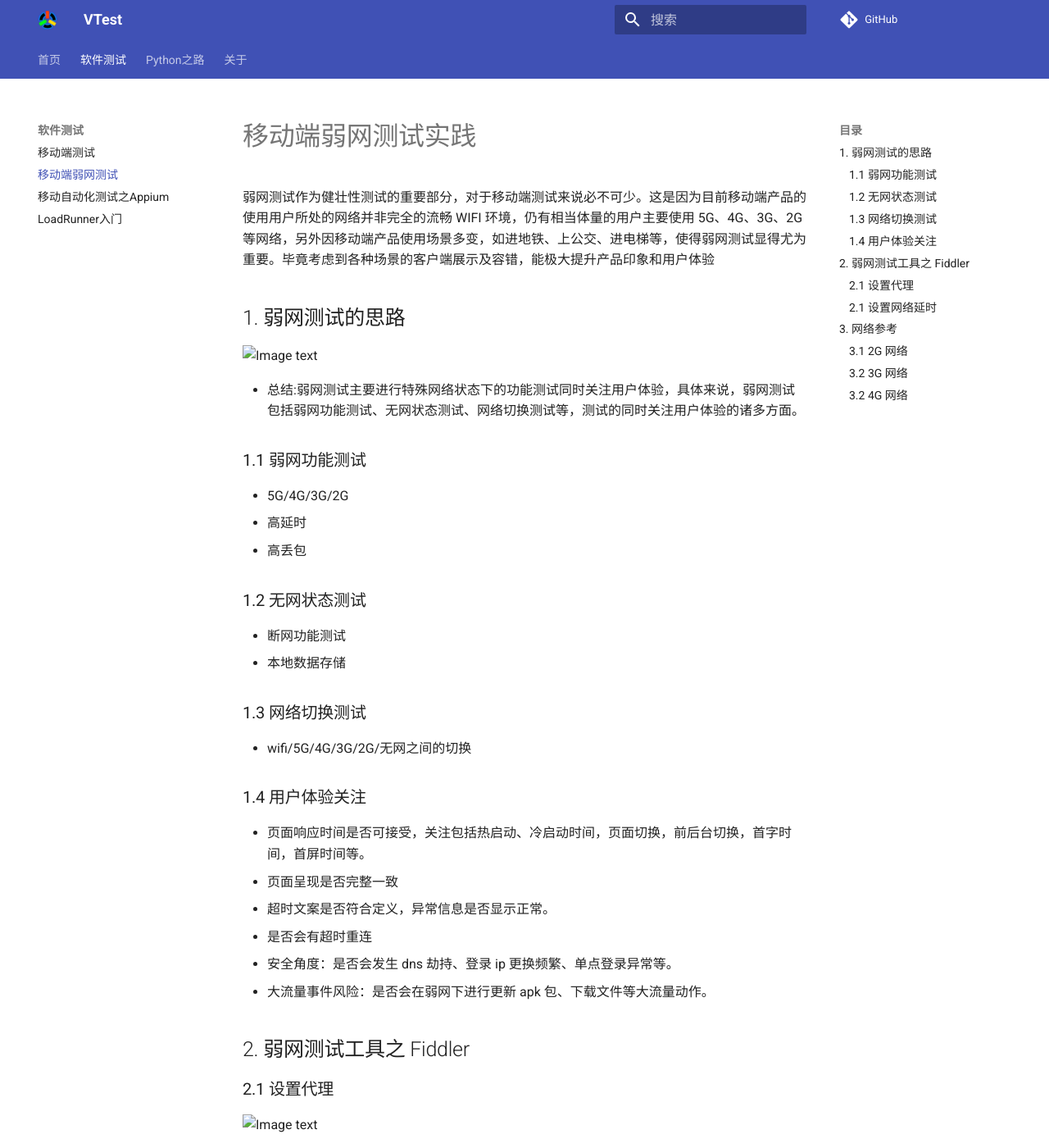
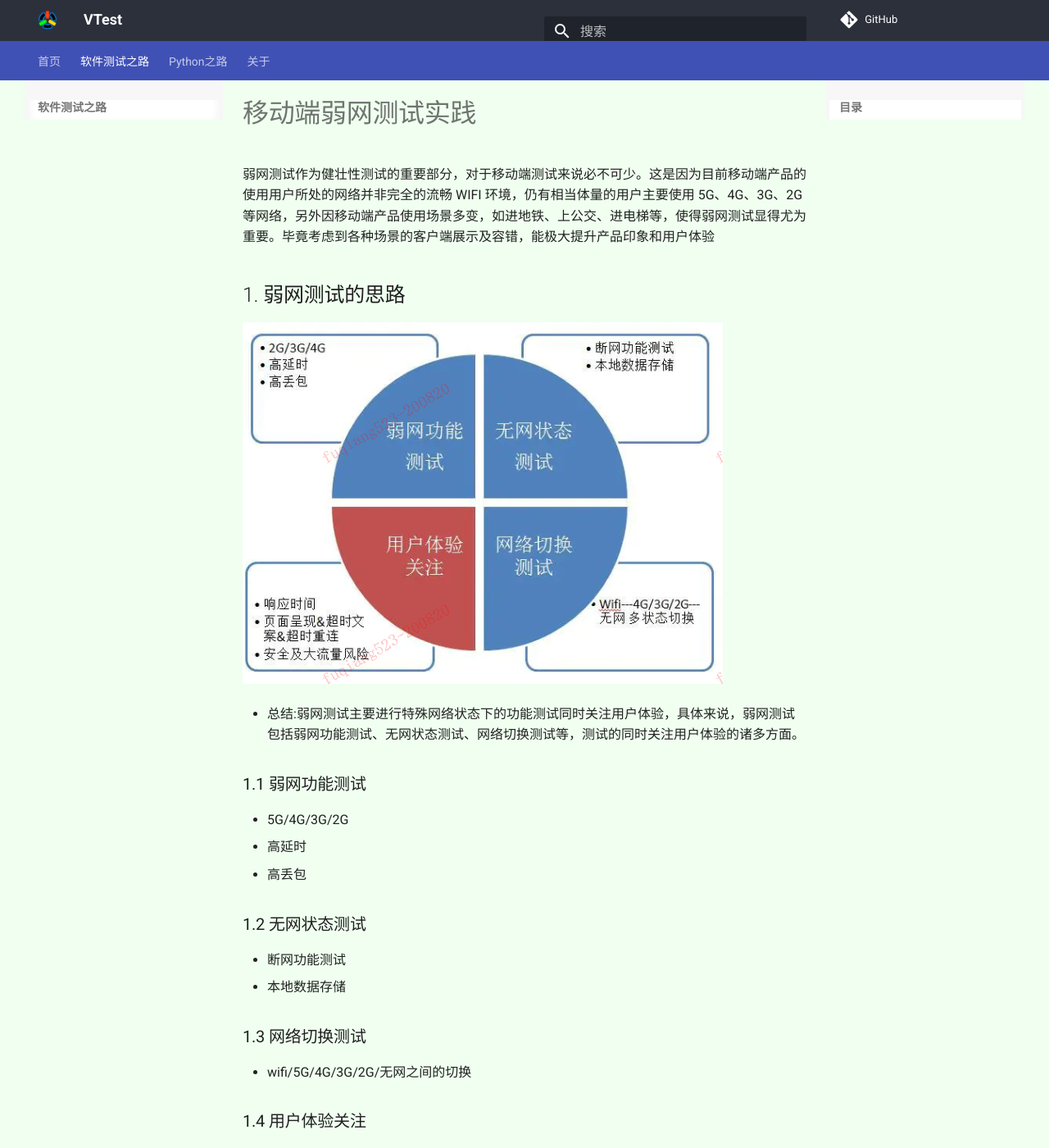
Before and after one commit to fuwuyong/vtest_blog, an MkDocs documentation site: the page built from docs/softtest/app_2.md, in a window 1280 px wide and 1400 px high. Shown: the whole window at 82% size. Built offline with MkDocs 1.6.1 and Material for MkDocs 9.7.7, drawn with Linux system fonts in a browser that asks for light colours; comment, search, counter and statistics services are not loaded; some of the changed text lies outside the part shown.

Commit message:
2020年8月29日06:23:58

```diff
--- a/docs/css/extra.css
+++ b/docs/css/extra.css
@@ -1,27 +1,103 @@
-div.col-md-9 h1:first-of-type {
-  text-align: center;
-  font-size: 60px;
-  font-weight: 300;
+/* 头部 */
+.md-header {
+  position: -webkit-sticky;
+  position: sticky;
+  top: 0;
+  right: 0;
+  left: 0;
+  z-index: 2;
+  height: 50px;
+  color: var(--md-primary-bg-color);
+  background-color: #2b303b;
+  box-shadow: 0 0 0.2rem rgba(0, 0, 0, 0), 0 0.2rem 0.4rem rgba(0, 0, 0, 0);
+  transition: color 250ms, background-color 250ms;
 }
 
-div.col-md-9 > p:first-of-type {
-  text-align: center;
+.md-header-nav__button.md-logo {
+  margin: 2px;
+  padding: 4px;
 }
 
-div.col-md-9 p.admonition-title:first-of-type {
-  text-align: left;
+.md-header-nav__button.md-logo img,
+.md-header-nav__button.md-logo svg {
+  display: block;
+  width: 40px;
+  height: 40px;
+  fill: currentColor;
 }
 
-div.col-md-9 h1:first-of-type .headerlink {
-  display: none;
+.md-header-nav__title {
+  flex-grow: 1;
+  padding: 8px;
+  font-size: 30px;
+  line-height: 35px;
+  font-weight: bold;
 }
 
-code.no-highlight {
-  color: black;
+.md-search__inner {
+  position: relative;
+  float: right;
+  width: 320px;
+  height: 10px !important;
+  padding: 1px 0px;
+  transition: width 250ms cubic-bezier(0.1, 0.7, 0.1, 1);
 }
 
-/* Definition List styles */
+/* 主体 */
+.md-main {
+  flex-grow: 1;
+  background-color: honeydew;
+}
+.md-main__inner {
+  display: flex;
+  height: 100%;
+  margin-top: 0px;
+}
 
-dd {
-  padding-left: 20px;
+/* 主体左边 */
+.md-sidebar {
+  position: -webkit-sticky;
+  position: sticky;
+  top: 2.4rem;
+  align-self: flex-start;
+  width: 12.1rem;
+  padding: 1.2rem 0;
+  overflow: hidden;
+  background-color: #f7f7f7;
 }
+
+/* footer */
+.md-footer {
+  color: #ffffff;
+  background-color: #2e3033;
+  /* height: 50px; */
+}
+/*
+.md-footer-nav__button {
+  margin: -22px;
+  padding: 1px;
+}
+.md-footer-nav__direction {
+  position: absolute;
+  top: 0;
+  right: 0;
+  left: 0;
+  margin-top: -45px;
+  padding: 1px 40px;
+  font-size: 12px;
+  opacity: 0.7;
+}
+
+.md-footer-nav__link {
+  display: flex;
+  padding-top: 20px;
+  padding-bottom: 20px;
+  transition: opacity 250ms;
+} */
+.md-footer-copyright {
+  width: 100%;
+  margin: auto 35%;
+  padding: 0.4rem 0;
+  color: #999999;
+  font-size: 12px;
+}
--- a/docs/python/app_1.md
+++ b/docs/python/app_1.md
@@ -6,7 +6,7 @@
 - APP 测试平台分为安卓和 IOS 端：安卓测试需要在安卓手机上安装开发提供的 apk 测试包；IOS 测试需要将手机 UUID 提供给开发安装 ipa 测试包进行测试
 - H5 测试就是测试 HTML5 页面：在 PC 或者手机浏览器都可以直接访问 H5 页面
 
-## 二、兼容性测试不同 1
+## 二、兼容性测试不同
 
     基于以上测试平台的不同，三端的兼容性也不一样。
 
--- a/docs/softtest/app_2.md
+++ b/docs/softtest/app_2.md
@@ -4,7 +4,7 @@
 
 ## 1. 弱网测试的思路
 
-![Image text](images/1.png)
+![Image text](img/1.png)
 
 - 总结:弱网测试主要进行特殊网络状态下的功能测试同时关注用户体验，具体来说，弱网测试包括弱网功能测试、无网状态测试、网络切换测试等，测试的同时关注用户体验的诸多方面。
 
@@ -36,25 +36,25 @@
 
 ### 2.1 设置代理
 
-![Image text](images/5.png)
+![Image text](img/5.png)
 
 ### 2.1 设置网络延时
 
 - fiddler 主要是使用 Rules->Performance->Simulate Modem Speeds 功能进行的网络延迟模拟，点击 Rules->Customize Rules 进行设置，打开自定义脚本编辑器，如下图所示:
-  ![Image text](images/6.png)
+  ![Image text](img/6.png)
 - 设置完成后，在 fiddler 里将 Rules->Performance->Simulate Modem Speeds 选中即可使设置生效。
-  ![Image text](images/7.png)
+  ![Image text](img/7.png)
 
 ## 3. 网络参考
 
 ### 3.1 2G 网络
 
-![Image text](images/2.png)
+![Image text](img/2.png)
 
 ### 3.2 3G 网络
 
-![Image text](images/3.png)
+![Image text](img/3.png)
 
 ### 3.2 4G 网络
 
-![Image text](images/4.png)
+![Image text](img/4.png)
--- a/mkdocs.yml
+++ b/mkdocs.yml
@@ -3,7 +3,7 @@ site_favicon: images/logo.ico # 图标
 site_author: VTest
 site_description: VTest
 # site_url: https://www.vtest.top
-copyright: Copyright © 2020 <a href="/about/">VTest Team</a>. <a href="https://beian.miit.gov.cn/" target="_blank">粤ICP备20004061号-1</a> # 版权
+copyright: Copyright © 2020 VTest All Rights Reserved. <a href="https://beian.miit.gov.cn/" target="_blank">粤ICP备20004061号-1</a> # 版权
 
 theme: # 样式
   name: material
@@ -60,7 +60,8 @@ extra_css:
 
 nav:
   - 首页: index.md
-  - 软件测试:
+  - 软件测试之路:
+      - 软件测试大纲: softtest/test.md
       - 移动端测试: softtest/app_1.md
       - 移动端弱网测试: softtest/app_2.md
       - 移动自动化测试之Appium: softtest/app_3.md
```
Also changed, not shown: docs/python/app_2.md (+7 -7 lines), docs/python/img/1.png (renamed from docs/images/1.png), docs/python/img/2.png (renamed from docs/images/2.png), docs/python/img/3.png (renamed from docs/images/3.png), docs/python/img/4.png (renamed from docs/images/4.png), docs/python/img/5.png (renamed from docs/images/5.png), docs/python/img/6.png (renamed from docs/images/6.png), docs/python/img/7.png (renamed from docs/images/7.png), docs/softtest/img/1.png (added), docs/softtest/img/2.png (added), docs/softtest/img/3.png (added), docs/softtest/img/4.png (added), docs/softtest/img/5.png (added), docs/softtest/img/6.png (added), 2 more files.
